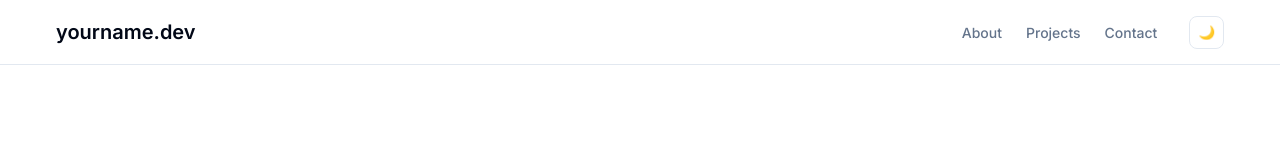
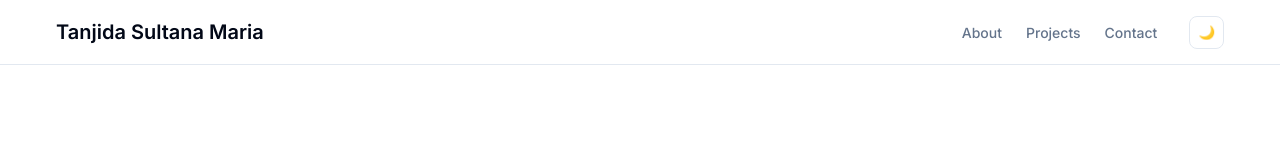
Before and after one commit to tanjidaMaria/tanjidamaria.github.io, a plain HTML site: page index.html in a window 1280 px wide. Shown: the top 160 px of the page. Drawn offline with Linux system fonts and the light colour scheme.

Commit message:
add name

```diff
--- a/index.html
+++ b/index.html
@@ -4,7 +4,7 @@
 <head>
     <meta charset="UTF-8">
     <meta name="viewport" content="width=device-width, initial-scale=1.0">
-    <title>Your Name - Software Engineer</title>
+    <title>Tanjida Sultana Maria</title>
     <link href="https://fonts.googleapis.com/css2?family=Inter:wght@300;400;500;600;700&display=swap" rel="stylesheet">
     <style>
         :root {
@@ -522,7 +522,7 @@
     <!-- Header -->
     <header class="header">
         <nav class="nav container">
-            <div class="logo">yourname.dev</div>
+            <div class="logo">Tanjida Sultana Maria</div>
             <div class="nav-items">
                 <ul class="nav-links">
                     <li><a href="#about" class="nav-link">About</a></li>
```
